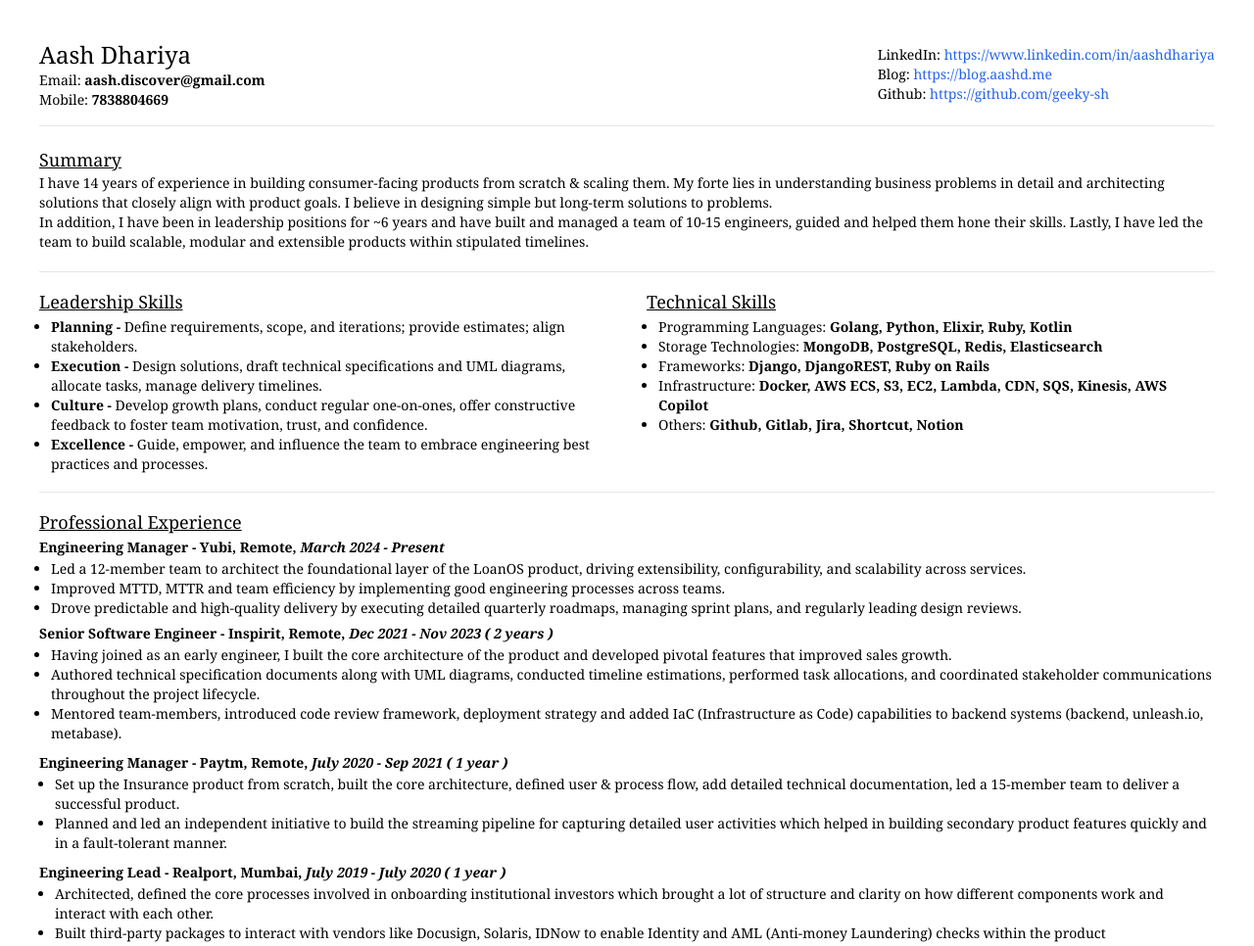
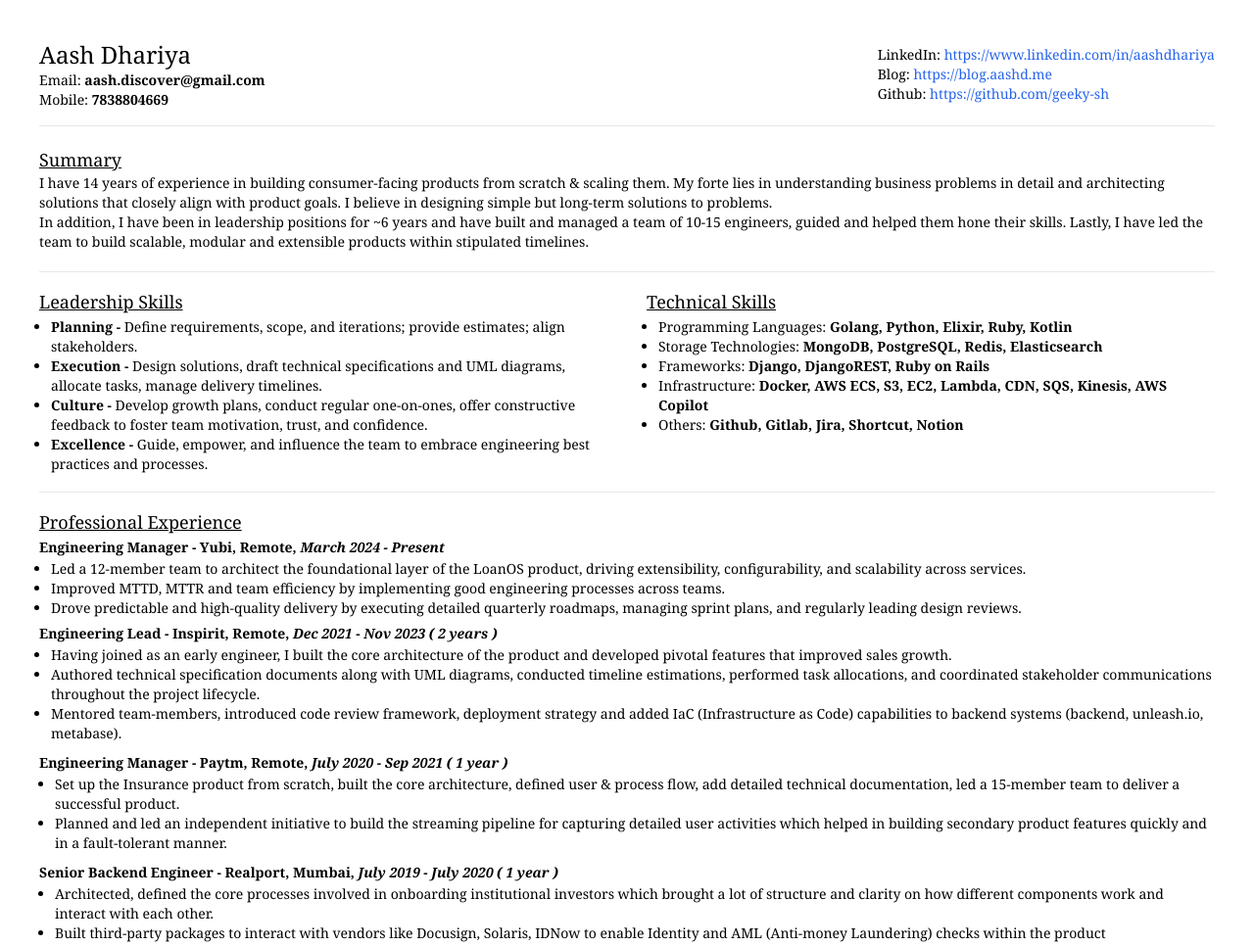
Before and after one commit to geeky-sh/resume, a plain HTML site: page index.html in a window 1280 px wide. Shown: the top 966 px of the page at 98% size. Drawn offline with nearby package versions, Linux system fonts and the light colour scheme.

Commit message:
fix position

```diff
--- a/index.html
+++ b/index.html
@@ -109,7 +109,7 @@
                         </ul>
                     </section>
                     <section class="my-1">
-                        <div class="text-sm font-bold py-0.5">Senior Software Engineer - Inspirit, Remote, <span class="italic">Dec 2021 - Nov 2023 ( 2 years )</span></div>
+                        <div class="text-sm font-bold py-0.5">Engineering Lead - Inspirit, Remote, <span class="italic">Dec 2021 - Nov 2023 ( 2 years )</span></div>
                         <ul class="list-disc ml-3 text-sm">
                             <li>
                                 Having joined as an early engineer, I built the core architecture of the product
@@ -138,7 +138,7 @@
                         </ul>
                     </section>
                     <section class="my-2">
-                        <div class="text-sm font-bold py-0.5">Engineering Lead - Realport, Mumbai, <span class="italic">July 2019 - July 2020  ( 1 year )</span></div>
+                        <div class="text-sm font-bold py-0.5">Senior Backend Engineer - Realport, Mumbai, <span class="italic">July 2019 - July 2020  ( 1 year )</span></div>
                         <ul class="list-disc ml-4 text-sm">
                             <li>
                                 Architected, defined the core processes involved in onboarding institutional investors
```
